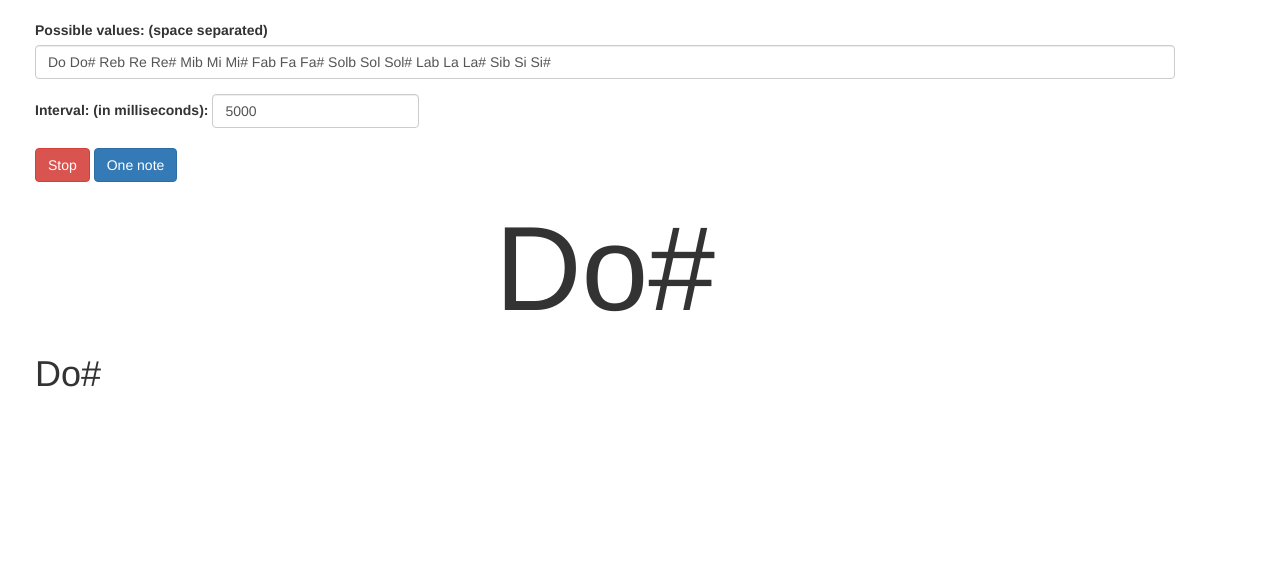
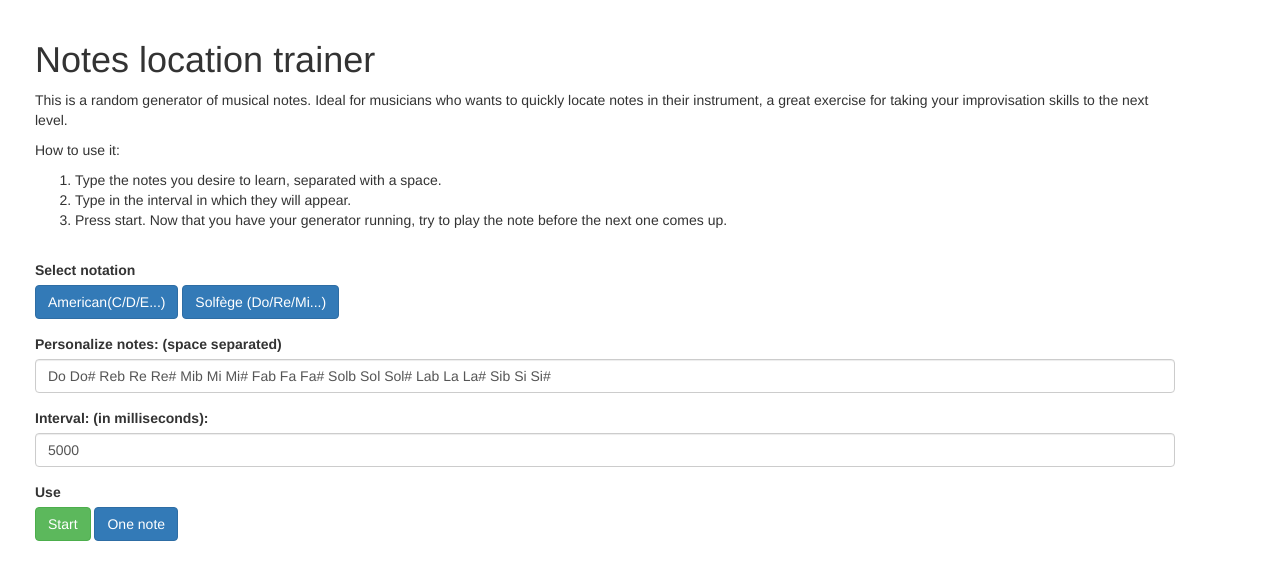
Before and after one commit to vmartinv/notes-location-trainer, a plain HTML site: page index.html in a window 1280 px wide. Drawn offline with Linux system fonts and the light colour scheme.

Commit message:
add description and notation selector

```diff
--- a/index.html
+++ b/index.html
@@ -10,13 +10,19 @@
         <meta name="viewport" content="width=device-width, initial-scale=1.0">
         <script>
             timeout = null;
-            running = true;
+            running = false;
             interval = 5000;
             function newNote(){
                 valores = $('#values').val().split(" ");
                 nota = Math.round(Math.random()*(valores.length-1));
                 $('#notes2').text(valores[nota]);
                 $('#notes').text($('#notes').text()+valores[nota]+' ');
+            }
+            function solfege(){
+                $('#values').val('Do Do# Reb Re Re# Mib Mi Mi# Fab Fa Fa# Solb Sol Sol# Lab La La# Sib Si Si#');
+            }
+            function american(){
+                $('#values').val('C C# Db D D# Eb E E# Fb F F# Gb G G# Ab A A# Bb B B#');
             }
             function newNoteTim(){
                 if(running){
@@ -46,30 +52,50 @@
             function setInterval(){
                 interval = parseInt($('#interval').val());
             }
-            $( document ).ready(function() {
-                setTimeout(newNoteTim, interval);
-            });
         </script>
     </head>
     <body>
 <div class="container" style="margin:20px">
+        	<div>
+        		<h1>Notes location trainer</h1>
+        		<p>This is a random generator of musical notes. Ideal for musicians who wants to quickly locate notes in their instrument, a great exercise for taking your improvisation skills to the next level.</p>
+        		<p>How to use it:</p>
+        		<ol>
+        			<li>
+        Type the notes you desire to learn, separated with a space.</li>
+        			<li>Type in the interval in which they will appear. </li>
+        			<li>Press start. Now that you have your generator running, try to play the note before the next one comes up.</li>
+        		</ol>
+        	</div>
+        	<br>
+        	<div>
+        		<label for="american">Select notation</label>
         		<div class="form-group">
-                <label for="values">Possible values: (space separated)</label>
+        			<button id="american" class="btn btn-primary" onclick="american()">American(C/D/E...)</button>
+        			<button id="solfege" class="btn btn-primary" onclick="solfege()">Solfège (Do/Re/Mi...)</button>
+        		</div>
+        	</div>
+        	<div class="form-group">
+        		<label for="values">Personalize notes: (space separated)</label>
         		<input type="text" class="form-control" id="values" value="Do Do# Reb Re Re# Mib Mi Mi# Fab Fa Fa# Solb Sol Sol# Lab La La# Sib Si Si#">
         	</div>
-            <div class="form-inline">
-                <div class="form-inline">
+        	<div class="form-group">
         		<label for="interval">Interval: (in milliseconds):</label>
         		<input type="number" class="form-control" size="8" id="interval" oninput="setInterval()" value="5000">
         	</div>
-                <br/>
+        	<div>
+        			<label for="interval">Use</label>
         			<div class="form-group">
-                    <button id="state" class="btn btn-danger" onclick="startStop()">Stop</button>
+        				<button id="state" class="btn btn-success" onclick="startStop()">Start</button>
         				<button id="state" class="btn btn-primary" onclick="newNote()">One note</button>
         			</div>
         	</div>
-            <center><h1 id="notes2" style="font-size:120px;"></h1></center>
-            <h1 id="notes" class="hidden-xs"></h1></h1>
+            <div>
+        		<center>
+        			<h1 id="notes2" style="font-size:120px;"></h1>
+        		</center>
+        		<h1 id="notes" class="hidden-xs"></h1>
+        	</div>
         </div>
     </body>
 </html>
```
Lines whose indentation alone changed are shown as unchanged.
